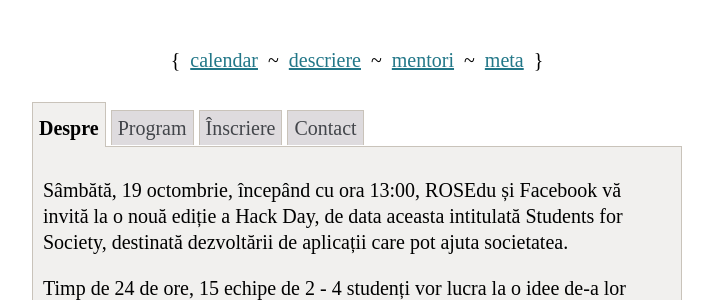
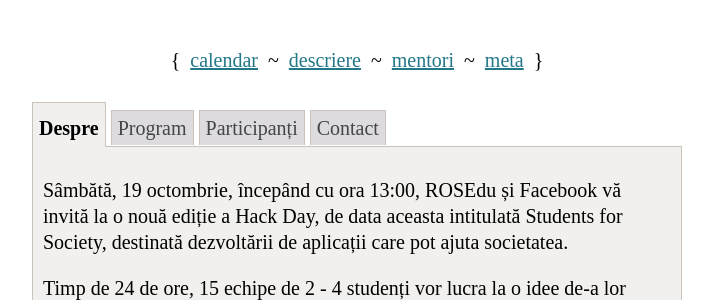
Before and after one commit to rosedu/hackday, a Jekyll site: the page built from _posts/2013-10-19-facebook.html, in a window 1280 px wide. Shown: the part 220-520 px from the top of the page, without its empty margins (283-996 px from the left). Built offline with Jekyll 4.4.1, drawn with Linux system fonts in a browser that asks for light colours; some of the changed lines change nothing that is shown.

Commit message:
Add selected teams.

```diff
--- a/_posts/2013-10-19-facebook.html
+++ b/_posts/2013-10-19-facebook.html
@@ -8,7 +8,7 @@
 <ul id="tabs">
 <li><a href="#about">Despre</a></li>
 <li><a href="#calendar">Program</a></li>
-<li><a href="#inscriere">Înscriere</a></li>
+<li><a href="#participanti">Participanți</a></li>
 <li><a href="#contact">Contact</a></li>
 </ul>
 <div class="tab_content" id="about">
@@ -34,8 +34,25 @@
 <div class="tab_content" id="calendar">
 <iframe src="https://www.google.com/calendar/embed?title=ROSEdu%20Hackathon%20with%20Facebook&amp;mode=AGENDA&amp;height=450&amp;wkst=2&amp;bgcolor=%23FFFFFF&amp;src=4gb5bp2pln5lv8lb9knjh70v2o%40group.calendar.google.com&amp;color=%232952A3&amp;ctz=Europe%2FBucharest" style=" border-width:0 " width="600" height="450" frameborder="0" scrolling="no"></iframe>
 </div>
-<div class="tab_content" id="inscriere">
-<iframe src="https://docs.google.com/forms/d/1DNR8_bPowVzdmdxwQ89DtUHRFKw6U4dx7IlsSGjEBCo/viewform?embedded=true" width="600" height="500" frameborder="0" marginheight="0" marginwidth="0">Loading...</iframe>
+<div class="tab_content" id="participanti">
+Echipele selectate pentru a participa la hackathon sunt:
+<ol>
+<li>3 Awesome guys and a llama</li>
+<li>4loop</li>
+<li>BAMG!</li>
+<li>DarkSideOfTheMoon</li>
+<li>DroSter</li>
+<li>Eco Debuggers</li>
+<li>Flatride</li>
+<li>GBVS</li>
+<li>GRails</li>
+<li>Ice Breakers</li>
+<li>Open Building</li>
+<li>Saltaretii</li>
+<li>sudoRecycle</li>
+<li>The Four Amigos</li>
+<li>Vianu</li>
+</ol>
 </div>
 <div class="tab_content" id="contact">
 Valentina Manea &lt; valentina at rosedu dot org &gt; <br>
```
